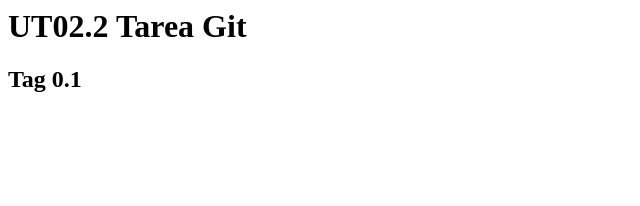
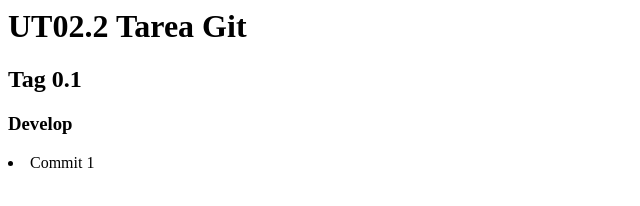
Before and after one commit to iasxmag/DWEC1, a plain HTML site: page index.html in a window 1280 px wide. Shown: the whole page, without its empty margins (0-640 px from the left). Drawn offline with Linux system fonts and the light colour scheme.

Commit message:
Primer commit develop

```diff
--- a/index.html
+++ b/index.html
@@ -1,2 +1,5 @@
 <h1>UT02.2 Tarea Git</h1>
 <h2>Tag 0.1</h2>
+
+<h3>Develop</h3>
+<li>Commit 1</li>
```
